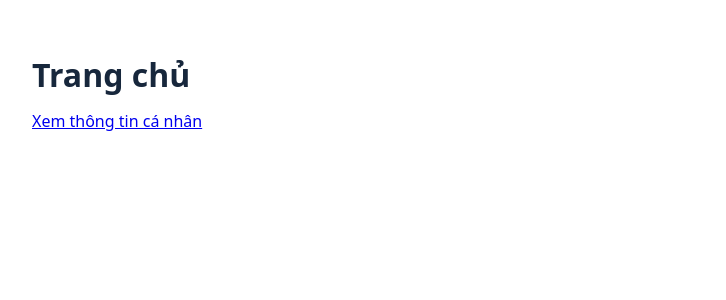
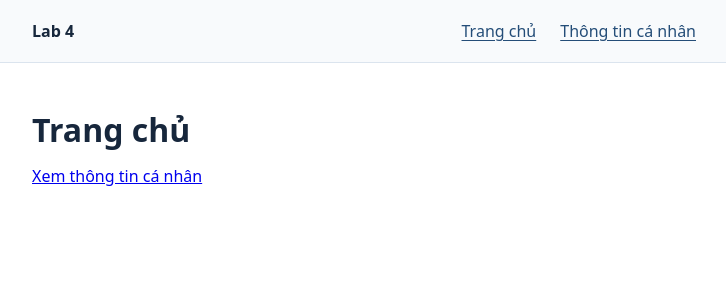
Before and after one commit to Zen10112/WEB_LAB04, a React (Vite) app in the folder EX/EX1/: page / in a window 1280 px wide. Shown: the top 300 px of the page, without its empty margins (272-998 px from the left). Built offline with nearby package versions, Linux system fonts and the light colour scheme.

Commit message:
feat: add shared layout with nested routes

```diff
--- a/EX/EX1/src/App.jsx
+++ b/EX/EX1/src/App.jsx
@@ -28,7 +28,7 @@ export default function App() {
   const [status, setStatus] = useState('idle');
 
   return (
-    <main className="person-page">
+    <>
       <h1 id={headingId}>Thông tin cá nhân</h1>
       <p className="person-detail-visually-hidden" aria-live="polite" aria-atomic="true">
         {statusMessages[status]}
@@ -46,6 +46,6 @@ export default function App() {
           <DetailStatus status="loaded" onChange={setStatus} />
         </Suspense>
       </section>
-    </main>
+    </>
   );
 }
--- a/EX/EX1/src/AppRoutes.jsx
+++ b/EX/EX1/src/AppRoutes.jsx
@@ -1,22 +1,25 @@
 import { Link, Route, Routes } from 'react-router';
 import App from './App.jsx';
+import MainLayout from './layouts/MainLayout.jsx';
 import NotFound from './pages/NotFound.jsx';
 
 function Home() {
   return (
-    <main className="person-page">
+    <>
       <h1>Trang chủ</h1>
       <Link to="/people">Xem thông tin cá nhân</Link>
-    </main>
+    </>
   );
 }
 
 export default function AppRoutes() {
   return (
     <Routes>
-      <Route path="/" element={<Home />} />
-      <Route path="/people" element={<App />} />
-      <Route path="*" element={<NotFound />} />
+      <Route path="/" element={<MainLayout />}>
+        <Route index element={<Home />} />
+        <Route path="people" element={<App />} />
+        <Route path="*" element={<NotFound />} />
+      </Route>
     </Routes>
   );
 }
--- /dev/null
+++ b/EX/EX1/src/layouts/MainLayout.jsx
@@ -0,0 +1,21 @@
+import { Link, Outlet } from 'react-router';
+import './main-layout.css';
+
+export default function MainLayout() {
+  return (
+    <>
+      <header className="layout-header">
+        <div className="layout-header-inner">
+          <strong>Lab 4</strong>
+          <nav aria-label="Điều hướng chính">
+            <Link to="/">Trang chủ</Link>
+            <Link to="/people">Thông tin cá nhân</Link>
+          </nav>
+        </div>
+      </header>
+      <main className="layout-content">
+        <Outlet />
+      </main>
+    </>
+  );
+}
--- /dev/null
+++ b/EX/EX1/src/layouts/main-layout.css
@@ -0,0 +1,61 @@
+body {
+  margin: 0;
+  color: #17273c;
+  font-family: system-ui, sans-serif;
+}
+
+.layout-header {
+  border-block-end: 1px solid #dbe4ee;
+  background: #f8fafc;
+}
+
+.layout-header-inner,
+.layout-content {
+  box-sizing: border-box;
+  max-inline-size: 45rem;
+  margin-inline: auto;
+  padding-inline: clamp(0.75rem, 4vw, 1.5rem);
+}
+
+.layout-header-inner {
+  display: flex;
+  flex-wrap: wrap;
+  align-items: center;
+  justify-content: space-between;
+  gap: 0.5rem 1rem;
+  padding-block: 0.75rem;
+}
+
+.layout-header nav {
+  display: flex;
+  flex-wrap: wrap;
+  gap: 0.25rem 0.5rem;
+}
+
+.layout-header a {
+  padding: 0.5rem;
+  color: #244d78;
+  text-underline-offset: 0.2em;
+}
+
+.layout-header a:focus-visible {
+  outline: 2px solid #244d78;
+  outline-offset: 2px;
+}
+
+.layout-content {
+  padding-block: clamp(1rem, 5vw, 3rem);
+}
+
+.layout-content h1 {
+  margin: 0 0 1rem;
+  font-size: clamp(1.5rem, 5vw, 2rem);
+  line-height: 1.2;
+}
+
+@media (max-width: 30rem) {
+  .layout-header-inner {
+    align-items: flex-start;
+    flex-direction: column;
+  }
+}
--- a/EX/EX1/src/pages/NotFound.jsx
+++ b/EX/EX1/src/pages/NotFound.jsx
@@ -2,9 +2,9 @@ import { Link } from 'react-router';
 
 export default function NotFound() {
   return (
-    <main className="person-page">
+    <>
       <h1>404 – Không tìm thấy trang</h1>
       <Link to="/">Về trang chủ</Link>
-    </main>
+    </>
   );
 }
--- a/EX/EX1/src/person-detail.css
+++ b/EX/EX1/src/person-detail.css
@@ -1,18 +1,3 @@
-.person-page {
-  box-sizing: border-box;
-  max-inline-size: 45rem;
-  margin-inline: auto;
-  padding: clamp(1rem, 5vw, 3rem) clamp(0.75rem, 4vw, 1.5rem);
-  color: #17273c;
-  font-family: system-ui, sans-serif;
-}
-
-.person-page h1 {
-  margin: 0 0 1rem;
-  font-size: clamp(1.5rem, 5vw, 2rem);
-  line-height: 1.2;
-}
-
 .person-detail-panel {
   box-sizing: border-box;
   min-block-size: 7rem;
```
